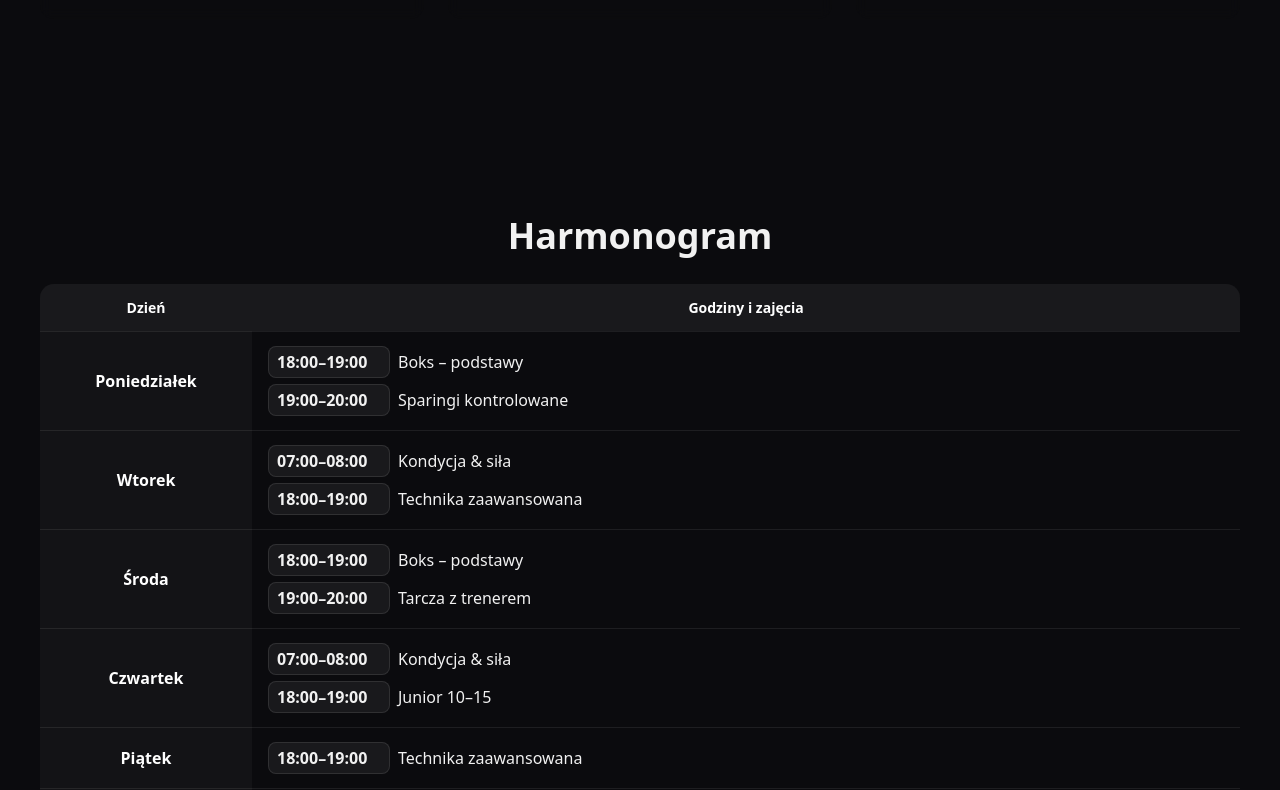
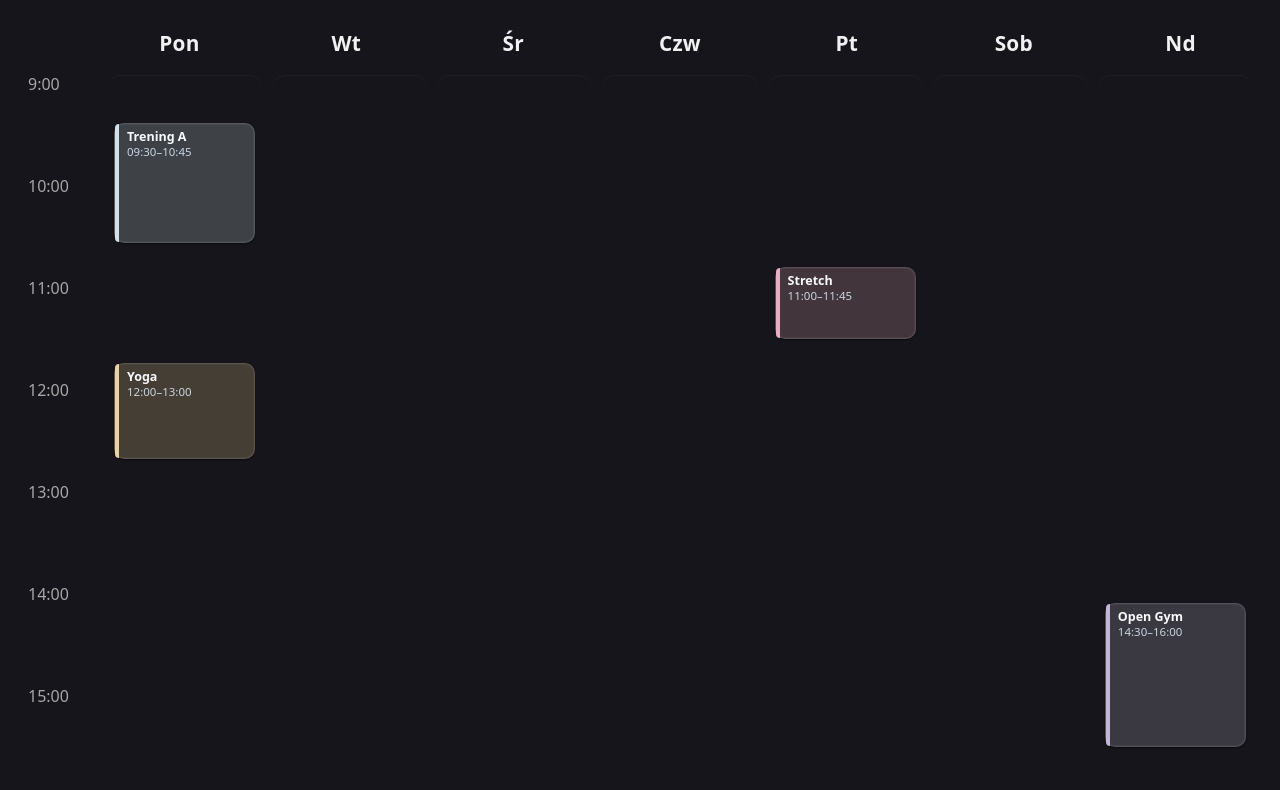
Before and after one commit to OskarLypkaa/FighterTeam, an Angular app: page / in a window 1280 px wide. Shown: the part 1320-2110 px from the top of the page. Built offline with nearby package versions, Linux system fonts and the light colour scheme.

Commit message:
Init of a better schedule

```diff
--- a/package.json
+++ b/package.json
@@ -14,6 +14,7 @@
     "@angular/compiler": "^19.2.0",
     "@angular/core": "^19.2.0",
     "@angular/forms": "^19.2.0",
+    "@angular/material": "^19.2.19",
     "@angular/platform-browser": "^19.2.0",
     "@angular/platform-browser-dynamic": "^19.2.0",
     "@angular/router": "^19.2.0",
--- a/src/app/core/navbar/navbar.component.scss
+++ b/src/app/core/navbar/navbar.component.scss
@@ -13,7 +13,7 @@
     display: flex;
     align-items: center;
     justify-content: space-between;
-    padding: 18px 24px;
+    padding: 18px 6px;
     min-height: var(--navbar-h);
 }
 
--- a/src/app/features/coach/coach.component.scss
+++ b/src/app/features/coach/coach.component.scss
@@ -17,6 +17,8 @@
     height: auto;
     object-fit: cover;
     border-radius: 12px;
+    -webkit-mask-image: -webkit-gradient(linear, left top, left bottom,
+                from(rgba(0, 0, 0, 1)), to(rgba(0, 0, 0, 0)));
 }
 
 .coach-info .coach-role {
--- a/src/app/features/schedule/schedule.component.html
+++ b/src/app/features/schedule/schedule.component.html
@@ -1,39 +1,34 @@
-<section class="section flow alt-bg" id="schedule">
-    <div class="container fade-in">
-        <h2 class="section-title">Harmonogram</h2>
+<div class="schedule" [style.--slot-px.px]="slotPx">
+    <!-- Nagłówek: pusty róg + 7 dni -->
+    <div class="header">
+        <div class="corner"></div>
+        @for (d of days; track d.index) {
+        <div class="day-head">{{ d.label }}</div>
+        }
+    </div>
 
-        <div class="table-scroll">
-            <table class="schedule-table" aria-describedby="schedule-caption">
-                <caption id="schedule-caption" class="vh">Tygodniowy harmonogram zajęć</caption>
-                <thead>
-                    <tr>
-                        <th scope="col">Dzień</th>
-                        <th scope="col">Godziny i zajęcia</th>
-                    </tr>
-                </thead>
-                <tbody>
-                    @for (d of schedule; track d.day) {
-                    <tr>
-                        <th scope="row">{{ d.day }}</th>
-                        <td>
-                            @if (d.slots.length === 0) {
-                            <span class="muted">Brak zajęć</span>
-                            } @else {
-                            <ul class="slot-list">
-                                @for (s of d.slots; track s.time) {
-                                <li><span class="slot-time">{{ s.time }}</span> <span class="slot-name">{{ s.name
-                                        }}</span></li>
-                                }
-                            </ul>
-                            }
-                        </td>
-                    </tr>
-                    }
-                </tbody>
-            </table>
+    <!-- Ciało: kolumna godzin + 7 kolumn dni -->
+    <div class="body">
+        <!-- Kolumna godzin -->
+        <div class="times" [style.height.px]="dayHeightPx">
+            @for (h of hours; track h) {
+            <div class="hour">{{ h }}:00</div>
+            }
         </div>
 
-        <p class="note">Aby dołączyć – po prostu przyjdź na wybrane zajęcia i zgłoś się do trenera. W razie pytań:
-            telefon lub e-mail.</p>
+        <!-- Kolumny dni -->
+        <div class="days">
+            @for (d of days; track d.index) {
+            <div class="day-column" [style.height.px]="dayHeightPx">
+                @for (ev of eventsByDay[d.index]; track ev.id) {
+                <div class="event" [style.top.%]="timeToOffsetPct(ev.start)" [style.height.%]="durationPct(ev.start, ev.end)"
+                    [style.--ev]="ev.color || '#ff3b6a'">
+                    <div class="title">{{ ev.title }}</div>
+                    <div class="time">{{ ev.start }}–{{ ev.end }}</div>
+                </div>
+                }
+            </div>
+            }
+        </div>
     </div>
-</section>
+</div>
--- a/src/app/features/schedule/schedule.component.scss
+++ b/src/app/features/schedule/schedule.component.scss
@@ -1,94 +1,170 @@
-/* ====== SCHEDULE TABLE ====== */
-.table-scroll {
-    overflow-x: auto;
-    -webkit-overflow-scrolling: touch;
+:host {
+    display: block;
+
 }
 
-.schedule-table {
-    width: 100%;
-    border-collapse: separate;
-    border-spacing: 0;
-    border-radius: 14px;
-    overflow: hidden;
+/* Paleta (jak na screenie: ciemne tło, jasny tekst, akcent malinowy) */
+.theme-dark {
+    --accent: #ff3b6a;
+    --panel: #17181b;
+    --panel-2: #101114;
+    --panel-border: #2b2f36;
+    --text: #e5e7eb;
+    --muted: #9ca3af;
+    --grid-15: rgba(255, 255, 255, .06);
+    --grid-60: rgba(255, 255, 255, .18);
 }
 
-.schedule-table thead th {
-    text-align: center;
-    background: rgba(255, 255, 255, 0.06);
-    color: #fff;
-    font-weight: 800;
-    padding: 14px 16px;
-    font-size: 14px;
+/* Lewa kolumna godzin */
+$s-side-col: 80px;
+
+.schedule {
+    color: var(--text);
+    display: grid;
+    grid-template-columns: $s-side-col 1fr;
+    grid-template-rows: 48px 1fr;
 }
 
-.schedule-table tbody th,
-.schedule-table tbody td {
-    padding: 14px 16px;
-    vertical-align: middle;
-    border-top: 1px solid rgba(255, 255, 255, 0.08);
+/* Header (dni tygodnia) */
+.header {
+    grid-column: 1 / span 2;
+    display: grid;
+    grid-template-columns: $s-side-col repeat(7, 1fr);
+    align-items: center;
+    border-bottom: 1px solid var(--panel-border);
+
+    .corner {
+        height: 100%;
+    }
+
+    .day-head {
+        text-align: center;
+        font-weight: 700;
+        font-size: clamp(18px, 1.1rem + 0.25vw, 22px);
+        letter-spacing: .2px;
+        position: relative;
+        color: var(--text);
+
+        &::after {
+            content: '';
+            position: absolute;
+            left: 50%;
+            transform: translateX(-50%);
+            bottom: 6px;
+            width: 28px;
+            height: 3px;
+            opacity: .7;
+        }
+    }
 }
 
-.schedule-table tbody tr:hover td,
-.schedule-table tbody tr:hover th[scope="row"] {
-    background: rgba(255, 255, 255, 0.05);
+/* Body */
+.body {
+    grid-column: 1 / span 2;
+    display: grid;
+    grid-template-columns: $s-side-col 1fr;
 }
 
-.schedule-table tbody th[scope="row"] {
-    width: 180px;
-    font-weight: 800;
-    color: #fff;
-    background: rgba(255, 255, 255, 0.03);
+/* Godziny + siatka (jasne linie na ciemnym) */
+.times {
+    position: relative;
+    border-right: 1px solid var(--panel-border);
+    color: var(--muted);
+
+    &::before {
+        content: '';
+        position: absolute;
+        inset: 0;
+        background:
+            /* cienkie linie co 15 min */
+            repeating-linear-gradient(to bottom,
+                var(--grid-15), var(--grid-15) 1px,
+                transparent 1px, transparent var(--slot-px, 24px)),
+            /* grubsza co 60 min */
+            repeating-linear-gradient(to bottom,
+                transparent, transparent calc(var(--slot-px, 24px) * 4 - 1px),
+                var(--grid-60) calc(var(--slot-px, 24px) * 4 - 1px),
+                var(--grid-60) calc(var(--slot-px, 24px) * 4));
+        pointer-events: none;
+    }
+
+    .hour {
+        height: calc(var(--slot-px, 24px) * 4);
+        padding: 6px 8px 0 12px;
+    }
 }
 
-.schedule-table .slot-list {
-    list-style: none;
-    margin: 0;
-    padding: 0;
+/* Kolumny dni */
+.days {
     display: grid;
-    gap: 6px;
+    grid-template-columns: repeat(7, 1fr);
+    gap: 12px;
+    padding: 8px 12px 12px;
 }
 
-.schedule-table .slot-time {
-    display: inline-block;
-    min-width: 104px;
-    padding: 4px 8px;
-    border-radius: 8px;
-    background: rgba(255, 255, 255, 0.06);
-    border: 1px solid rgba(255, 255, 255, 0.10);
-    font-weight: 700;
+/* Karta dnia (wyraźny panel na ciemnym tle) */
+.day-column {
+    position: relative;
+    border: 1px solid var(--panel-border);
+    border-radius: 12px;
+    background-color: var(--panel);
+    overflow: hidden;
+
+    /* siatka w tle – jasna na ciemnym */
+    background-image:
+        repeating-linear-gradient(to bottom,
+            var(--grid-15), var(--grid-15) 1px,
+            transparent 1px, transparent var(--slot-px, 24px)),
+        repeating-linear-gradient(to bottom,
+            transparent, transparent calc(var(--slot-px, 24px) * 4 - 1px),
+            var(--grid-60) calc(var(--slot-px, 24px) * 4 - 1px),
+            var(--grid-60) calc(var(--slot-px, 24px) * 4));
+    background-blend-mode: lighten;
+    box-shadow: 0 1px 0 rgba(255, 255, 255, .04) inset;
 }
 
-.schedule-table .slot-name {
-    margin-left: 8px;
-}
+/* Event – wysoki kontrast, pasek akcentu z lewej */
+.event {
+    position: absolute;
+    inset-inline: 6px;
+    box-sizing: border-box;
+    padding: 6px 8px 6px 12px;
+    border: 1px solid rgba(255, 255, 255, .12);
+    border-radius: 10px;
+    color: #f8fafc;
+    /* jasny tekst na ciemnym */
 
-.schedule-table .muted {
-    color: var(--muted);
-}
+    /* tło – fallback + nowoczesny color-mix */
+    background: rgba(255, 255, 255, .06);
+    background: color-mix(in srgb, var(--ev, var(--accent)) 22%, #0f1012 78%);
 
-@media (max-width: 700px) {
-    .schedule-table thead {
-        display: none;
+    /* cienka poświata */
+    box-shadow:
+        0 1px 2px rgba(0, 0, 0, .5),
+        0 0 0 1px rgba(255, 255, 255, .04) inset;
+
+    /* pasek akcentu */
+    &::before {
+        content: '';
+        position: absolute;
+        left: 0;
+        top: 0;
+        bottom: 0;
+        width: 4px;
+        border-top-left-radius: 10px;
+        border-bottom-left-radius: 10px;
+        background: var(--ev, var(--accent));
+        opacity: .9;
     }
 
-    .schedule-table tbody,
-    .schedule-table tr,
-    .schedule-table td,
-    .schedule-table th {
-        display: block;
-        width: 100%;
+    .title {
+        font-size: 12.5px;
+        font-weight: 800;
+        line-height: 1.15;
     }
 
-    .schedule-table tbody th[scope="row"] {
-        border-top: none;
-        border-bottom: 1px solid rgba(255, 255, 255, 0.08);
-        border-left: 4px solid var(--accent);
-        border-radius: 8px 8px 0 0;
-        padding: 12px 16px;
-    }
-
-    .schedule-table tbody td {
-        padding: 12px 16px 16px;
-        border-bottom: 1px solid rgba(255, 255, 255, 0.08);
+    .time {
+        font-size: 11.5px;
+        color: #cbd5e1;
     }
 }
--- a/src/app/features/schedule/schedule.component.ts
+++ b/src/app/features/schedule/schedule.component.ts
@@ -1,47 +1,97 @@
-import { Component } from '@angular/core';
+import {
+  ChangeDetectionStrategy,
+  Component,
+  OnInit,
+} from '@angular/core';
+import { CommonModule } from '@angular/common';
+
+type DayIdx = 0 | 1 | 2 | 3 | 4 | 5 | 6;
+
+export interface ScheduleEvent {
+  id: number;
+  /** 0=Pon, 1=Wt, 2=Śr, 3=Czw, 4=Pt, 5=Sob, 6=Nd */
+  day: DayIdx;
+  title: string;
+  start: string; // 'HH:mm'
+  end: string;   // 'HH:mm'
+  color?: string;
+}
 
 @Component({
   selector: 'app-schedule',
-  imports: [],
+  standalone: true,
+  imports: [CommonModule],
   templateUrl: './schedule.component.html',
-  styleUrl: './schedule.component.scss'
+  styleUrls: ['./schedule.component.scss'],
+  changeDetection: ChangeDetectionStrategy.OnPush,
 })
-export class ScheduleComponent {
-  schedule = [
-    {
-      day: 'Poniedziałek', slots: [
-        { time: '18:00–19:00', name: 'Boks – podstawy' },
-        { time: '19:00–20:00', name: 'Sparingi kontrolowane' }
-      ]
-    },
-    {
-      day: 'Wtorek', slots: [
-        { time: '07:00–08:00', name: 'Kondycja & siła' },
-        { time: '18:00–19:00', name: 'Technika zaawansowana' }
-      ]
-    },
-    {
-      day: 'Środa', slots: [
-        { time: '18:00–19:00', name: 'Boks – podstawy' },
-        { time: '19:00–20:00', name: 'Tarcza z trenerem' }
-      ]
-    },
-    {
-      day: 'Czwartek', slots: [
-        { time: '07:00–08:00', name: 'Kondycja & siła' },
-        { time: '18:00–19:00', name: 'Junior 10–15' }
-      ]
-    },
-    {
-      day: 'Piątek', slots: [
-        { time: '18:00–19:00', name: 'Technika zaawansowana' }
-      ]
-    },
-    {
-      day: 'Sobota', slots: [
-        { time: '10:00–12:00', name: 'Open gym (wolna sala)' }
-      ]
-    },
-    { day: 'Niedziela', slots: [] }
+export class ScheduleComponent implements OnInit {
+  // Ustawienia siatki
+  readonly startHour = 9;
+  readonly endHour = 20;       // exclusive
+  readonly slotMinutes = 15;   // co 15 min
+  readonly slotPx = 24;        // wysokość slota w px (musi pasować do SCSS)
+
+  readonly totalMinutes = (this.endHour - this.startHour) * 60;
+  readonly slotCount = this.totalMinutes / this.slotMinutes;
+
+  // Dni tygodnia (Pon–Nd)
+  readonly days = [
+    { index: 0 as DayIdx, label: 'Pon' },
+    { index: 1 as DayIdx, label: 'Wt' },
+    { index: 2 as DayIdx, label: 'Śr' },
+    { index: 3 as DayIdx, label: 'Czw' },
+    { index: 4 as DayIdx, label: 'Pt' },
+    { index: 5 as DayIdx, label: 'Sob' },
+    { index: 6 as DayIdx, label: 'Nd' },
   ];
+
+  // Etykiety godzin
+  readonly hours = Array.from({ length: this.endHour - this.startHour }, (_, i) => this.startHour + i);
+
+  // 👇 MOCK – ŁADUJE SIĘ NATYCHMIAST (bez serwisu/HTTP)
+  private readonly mockEvents: ScheduleEvent[] = [
+    { id: 1, day: 0, title: 'Trening A', start: '09:30', end: '10:45', color: '#e3f2fd' },
+    { id: 2, day: 0, title: 'Yoga', start: '12:00', end: '13:00', color: '#ffe0b2' },
+    { id: 3, day: 2, title: 'Crossfit', start: '17:15', end: '18:00', color: '#c8e6c9' },
+    { id: 4, day: 4, title: 'Stretch', start: '11:00', end: '11:45', color: '#f8bbd0' },
+    { id: 5, day: 6, title: 'Open Gym', start: '14:30', end: '16:00', color: '#d1c4e9' },
+  ];
+
+  eventsByDay: Record<DayIdx, ScheduleEvent[]> = { 0: [], 1: [], 2: [], 3: [], 4: [], 5: [], 6: [] };
+
+  ngOnInit(): void {
+    // od razu grupujemy mock do kolumn
+    this.eventsByDay = { 0: [], 1: [], 2: [], 3: [], 4: [], 5: [], 6: [] };
+    for (const ev of this.mockEvents) this.eventsByDay[ev.day].push(ev);
+  }
+
+  /** 'HH:mm' -> minuty od północy */
+  private hmToMinutes(hm: string): number {
+    const [h, m] = hm.split(':').map(Number);
+    return (h * 60 + m) | 0;
+  }
+
+  /** Offset eventu w % od góry dnia */
+  timeToOffsetPct(hm: string): number {
+    const minutes = this.hmToMinutes(hm);
+    const start = this.startHour * 60;
+    const clamped = Math.max(0, Math.min(this.totalMinutes, minutes - start));
+    return (clamped / this.totalMinutes) * 100;
+  }
+
+  /** Wysokość eventu w % */
+  durationPct(startHm: string, endHm: string): number {
+    const start = this.hmToMinutes(startHm);
+    const end = this.hmToMinutes(endHm);
+    const min = Math.max(start, this.startHour * 60);
+    const max = Math.min(end, this.startHour * 60 + this.totalMinutes);
+    const dur = Math.max(0, max - min);
+    return (dur / this.totalMinutes) * 100;
+  }
+
+  /** Wysokość kolumny dnia w px (żeby skala się zgadzała z siatką) */
+  get dayHeightPx(): number {
+    return this.slotCount * this.slotPx;
+  }
 }
--- a/src/styles.scss
+++ b/src/styles.scss
@@ -1,4 +1,3 @@
-/* ====== THEME ====== */
 :root {
     --bg: #0b0b0e;
     --fg: #f1f1f1;
@@ -42,53 +41,49 @@ svg {
     display: block;
 }
 
-/* ====== SECTION LAYOUT + DIVIDERS ====== */
-section {
-    padding: clamp(56px, 8vw, 96px) 16px;
+app-navbar,
+app-hero,
+app-classes,
+app-schedule,
+app-pricing,
+app-news,
+app-coach,
+app-benefits,
+app-contact,
+app-footer {
+    display: block;
 }
 
-section:nth-of-type(odd):not(.hero) {
-    background: var(--bg);
+app-root> :is(app-classes, app-schedule, app-pricing, app-news, app-coach, app-benefits, app-contact) {
     position: relative;
+    padding: clamp(56px, 8vw, 96px) 16px;
+    --section-bg: var(--bg);
+    --prev-bg: var(--alt-bg);
+    background: var(--section-bg);
 }
 
-section:nth-of-type(even) {
-    background: var(--alt-bg);
-    position: relative;
+app-root> :nth-child(even of :is(app-classes, app-schedule, app-pricing, app-news, app-coach, app-benefits, app-contact)) {
+    --section-bg: var(--alt-bg);
+    --prev-bg: var(--bg);
 }
 
-/* gradient na przejściu odd → even */
-section:nth-of-type(even)::before {
+app-root> :nth-child(n+2 of :is(app-classes, app-schedule, app-pricing, app-news, app-coach, app-benefits, app-contact))::before {
     content: "";
     position: absolute;
-    top: 0;
     left: 0;
     right: 0;
+    top: 0;
     height: 70px;
-    background: linear-gradient(to bottom, var(--bg), transparent);
+    background: linear-gradient(to bottom, var(--prev-bg), transparent);
     pointer-events: none;
 }
 
-section:nth-of-type(odd):not(.hero):not(:first-of-type)::before {
-    content: "";
-    position: absolute;
-    top: 0;
-    left: 0;
-    right: 0;
-    height: 70px;
-    background: linear-gradient(to bottom, var(--alt-bg), transparent);
-    pointer-events: none;
-}
-
-/* ====== CONTAINER ====== */
 .container {
     max-width: 1200px;
     margin: 0 auto;
     padding: 0 16px;
 }
 
-
-/* ====== LAYOUT / UTIL ====== */
 .section-title {
     font-size: clamp(24px, 3.2vw, 36px);
     margin: 0 0 24px;
@@ -118,7 +113,6 @@ section:nth-of-type(odd):not(.hero):not(:first-of-type)::before {
     opacity: .95;
 }
 
-/* ====== TILES ====== */
 .info-tile {
     padding: 24px;
     border-radius: 14px;
@@ -134,13 +128,11 @@ section:nth-of-type(odd):not(.hero):not(:first-of-type)::before {
     position: relative;
     margin: 0 0 6px;
     padding-left: 12px;
-
     font-size: clamp(18px, 1.1rem + 0.25vw, 22px);
     font-weight: 800;
     line-height: 1.1;
     letter-spacing: .2px;
     text-wrap: balance;
-
     color: var(--text-strong, #fff);
 }
 
@@ -171,12 +163,6 @@ section:nth-of-type(odd):not(.hero):not(:first-of-type)::before {
     transform: scaleY(1.08);
 }
 
-
-
-
-
-
-/* ANIMACJE */
 .fade-in {
     opacity: 0;
     transform: translateY(40px);
@@ -188,7 +174,6 @@ section:nth-of-type(odd):not(.hero):not(:first-of-type)::before {
     transform: translateY(0);
 }
 
-/* a11y utility */
 .vh {
     position: absolute !important;
     width: 1px;
@@ -201,7 +186,6 @@ section:nth-of-type(odd):not(.hero):not(:first-of-type)::before {
     border: 0;
 }
 
-/* CUT NOISE */
 .wave,
 .wave::before,
 .wave-top,
```
Also changed, not shown: src/app/features/schedule/schedule-event.ts (added, +9 -0 lines), src/app/features/schedule/schedule.service.ts (added, +20 -0 lines), src/main.ts (+9 -1 lines), 1 other file (tests, documents, lock files or other folders).
